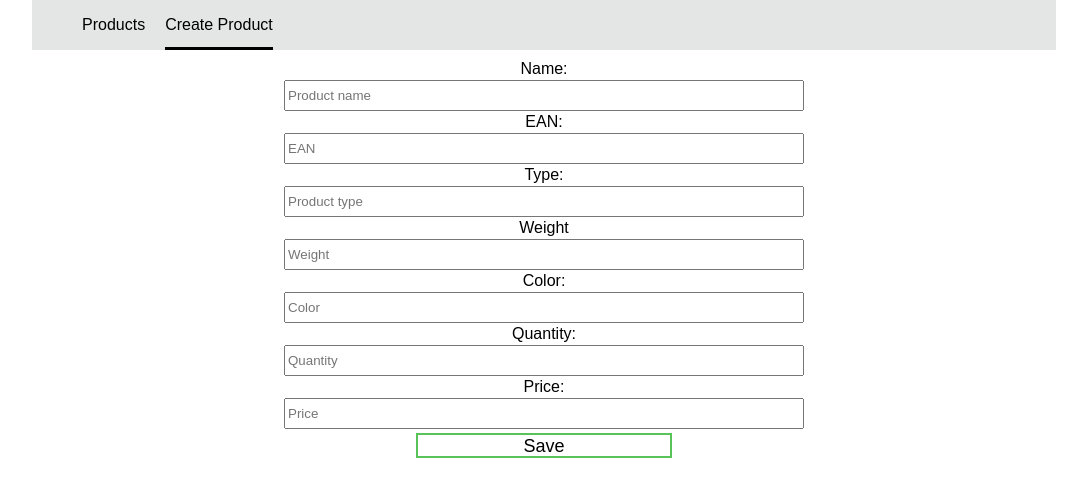
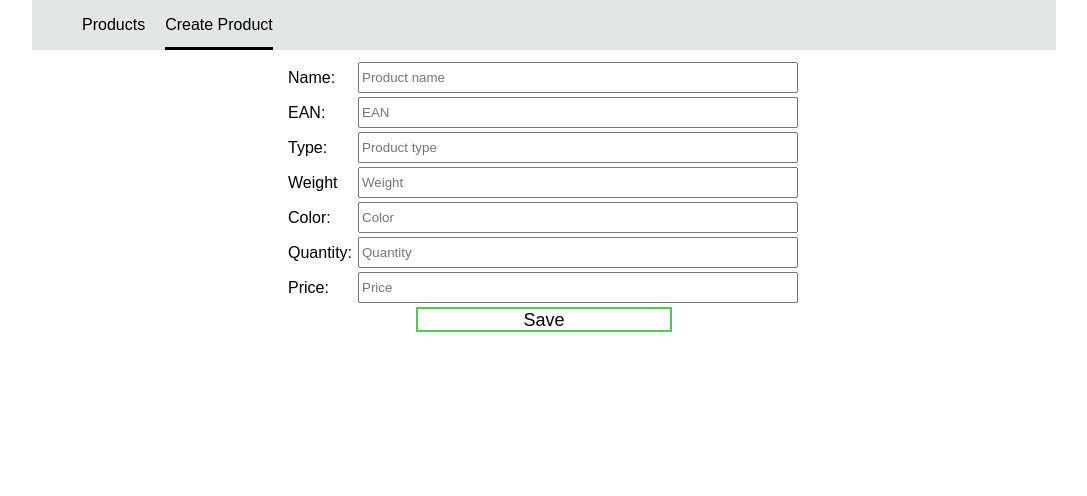
Before and after one commit to SimArm/Warehouse-react-app, a React (Create React App) app: page /create in a window 1280 px wide. Shown: the top 496 px of the page, without its empty margins (96-1183 px from the left). Built offline with nearby package versions, Linux system fonts and the light colour scheme.

Commit message:
Creating, editing forms style changed

```diff
--- a/src/components/Edit/Edit.jsx
+++ b/src/components/Edit/Edit.jsx
@@ -80,21 +80,35 @@ const Edit = () => {
 
     return (
         <div className="editWrapper">
-            <form>
+            <form className="editFormWrapper">
+                <div>
                     <label htmlFor="Product">Product:</label>
                     <input type="text" name="Product" id="Product" value={nameValue} onChange={updateName}/>
+                </div>
+                <div>
                     <label htmlFor="EAN">EAN:</label>
                     <input type="text" name="EAN" id="EAN" value={EANValue} onChange={updateEAN}/>
+                </div>
+                <div>
                     <label htmlFor="Type">Type:</label>
                     <input type="text" name="Type" id="Type" value={typeValue} onChange={updateType}/>
-                <label htmlFor="Weight">Weight in grams:</label>
+                </div>
+                <div>
+                    <label htmlFor="Weight">Weight:</label>
                     <input type="number" name="Weight" id="Weight" value={weightValue} onChange={updateWeight}/>
+                </div>
+                <div>
                     <label htmlFor="Color">Color:</label>
                     <input type="text" name="Color" id="Color" value={colorValue} onChange={updateColor}/>
+                </div>
+                <div>
                     <label htmlFor="Quantity">Quantity:</label>
                     <input type="number" name="Quantity" id="Quantity" value={quantityValue} onChange={updateQuantity}/>
+                </div>
+                <div>
                     <label htmlFor="Price">Price:</label>
                     <input type="number" name="Price" id="Price" value={priceValue} onChange={updatePrice}/>
+                </div>
                 <button onClick={saveData}>Save</button>
             </form>
         </div>
--- a/src/components/Edit/Edit.scss
+++ b/src/components/Edit/Edit.scss
@@ -1,15 +1,23 @@
 .editWrapper {
-    form {
+    .editFormWrapper {
         display: flex;
         align-items: center;
         justify-content: center;
         flex-flow: column;
-        input {
-            align-items: center;
-            justify-content: center;
-            margin: 2px;
+        div {
             width: 40vw;
-            height: 25px;
+            display: flex;
+            justify-content: space-between;
+            label {
+                display: flex;
+                align-items: center;
+                justify-content: center;
+            }
+            input {
+                margin: 2px;
+                width: calc(100% - 80px);
+                height: 25px;
+            }
         }
         button {
             font-size: 18px;
--- a/src/components/New/New.jsx
+++ b/src/components/New/New.jsx
@@ -59,20 +59,34 @@ const New = () => {
     return (
         <div className="newItemWrapper">
             <form className="newItemForm">
+                <div>
                     <label htmlFor="Name">Name:</label>
                     <input type="text" placeholder="Product name" name="Name" id="Name" value={nameValue} onChange={updateName} />
+                </div>
+                <div>
                     <label htmlFor="EAN">EAN:</label>
                     <input type="text" placeholder="EAN" name="EAN" id="EAN" value={EANValue} onChange={updateEAN}/>
+                </div>
+                <div>
                     <label htmlFor="Type">Type:</label>
                     <input type="text" placeholder="Product type" name="Type" id="Type" value={typeValue} onChange={updateType}/>
+                </div>
+                <div>
                     <label htmlFor="Weight">Weight</label>
                     <input type="number" placeholder="Weight" name="Weight" id="Weight" value={weightValue} onChange={updateWeight}/>
+                </div>
+                <div>
                     <label htmlFor="Color">Color:</label>
                     <input type="text" placeholder="Color" name="Color" id="Color" value={colorValue} onChange={updateColor}/>
+                </div>
+                <div>
                     <label htmlFor="Quantity">Quantity:</label>
                     <input type="number" placeholder="Quantity" name="Quantity" id="Quantity" value={quantityValue} onChange={updateQuantity}/>
+                </div>
+                <div>
                     <label htmlFor="Price">Price:</label>
                     <input type="number" placeholder="Price" name="Price" id="Price" value={priceValue} onChange={updatePrice}/>
+                </div>
                 <button onClick={onSave}>Save</button>
             </form>
         </div>
--- a/src/components/New/New.scss
+++ b/src/components/New/New.scss
@@ -4,10 +4,20 @@
         align-items: center;
         justify-content: center;
         flex-flow: column;
-        input {
-            margin: 2px;
+        div {
             width: 40vw;
-            height: 25px;
+            display: flex;
+            justify-content: space-between;
+            label {
+                display: flex;
+                align-items: center;
+                justify-content: center;
+            }
+            input {
+                margin: 2px;
+                width: calc(100% - 80px);
+                height: 25px;
+            }
         }
         button {
             font-size: 18px;
```
Lines whose indentation alone changed are shown as unchanged.
